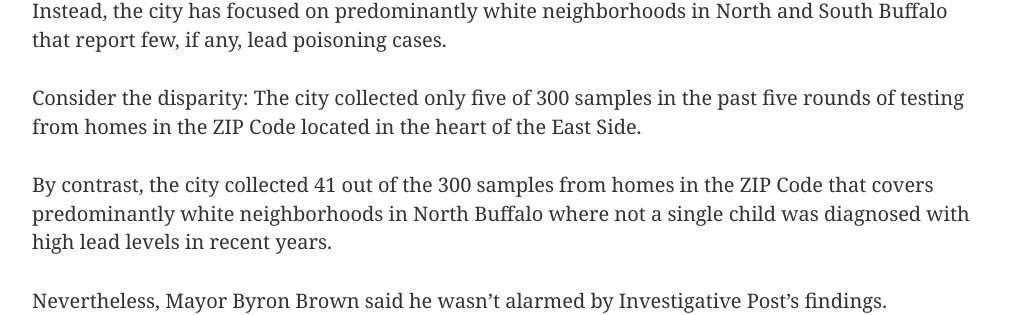
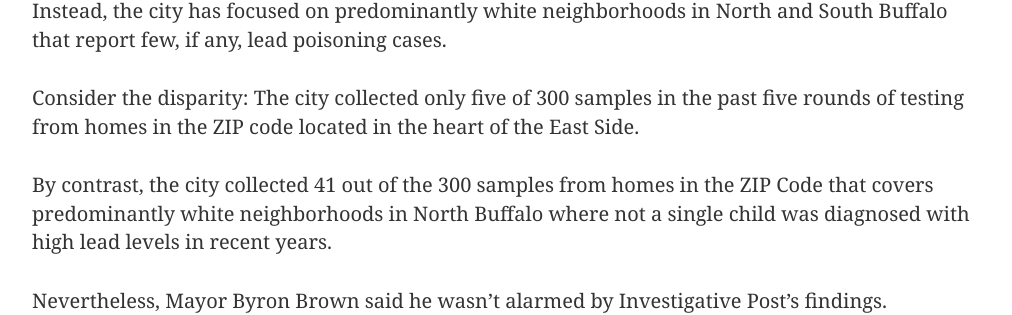
Before and after one commit to investigativepost/lead-buffalo-2016, a Jekyll site: the page built from index.md, in a window 1280 px wide and 900 px high, scrolled down 762 px. Shown: the part 176-491 px from the top of the window, without its empty margins (133-1145 px from the left). Built offline with Jekyll 4.4.1, drawn with Linux system fonts in a browser that asks for light colours; nearby versions of some CDN libraries; a style sheet for code colours, icons or effects is not loaded; some of the changed text lies outside the part shown.

Commit message:
fix edwards cutline, changed

```diff
--- a/index.md
+++ b/index.md
@@ -15,7 +15,7 @@
 
 Instead, the city has focused on predominantly white neighborhoods in North and South Buffalo that report few, if any, lead poisoning cases.
 
-Consider the disparity: The city collected only five of 300 samples in the past five rounds of testing from homes in the ZIP Code located in the heart of the East Side.
+Consider the disparity: The city collected only five of 300 samples in the past five rounds of testing from homes in the ZIP code located in the heart of the East Side.
 
 By contrast, the city collected 41 out of the 300 samples from homes in the ZIP Code that covers predominantly white neighborhoods in North Buffalo where not a single child was diagnosed with high lead levels in recent years.
 
@@ -159,7 +159,7 @@
 Experts said that while testing homes owned by current and former employees, family members and politicians is not illegal, it does raise questions about whether the city is testing the most at-risk homes.
 
 <div style="max-width:480px;padding:10px;" class="pull-right"><img src="img/virginia_tech.jpg" class="img-responsive" />
-<div class="caption"><p>Marc Edwards, Virginia Tech University's civil and environmental engineering professor.</p></div>
+<div class="caption"><p>Marc Edwards, Virginia Tech University professor.</p></div>
 </div>
 
 “It seems like they’re sampling more for convenience rather than for really trying to find lead problems and protect public health,” Edwards said.
```
